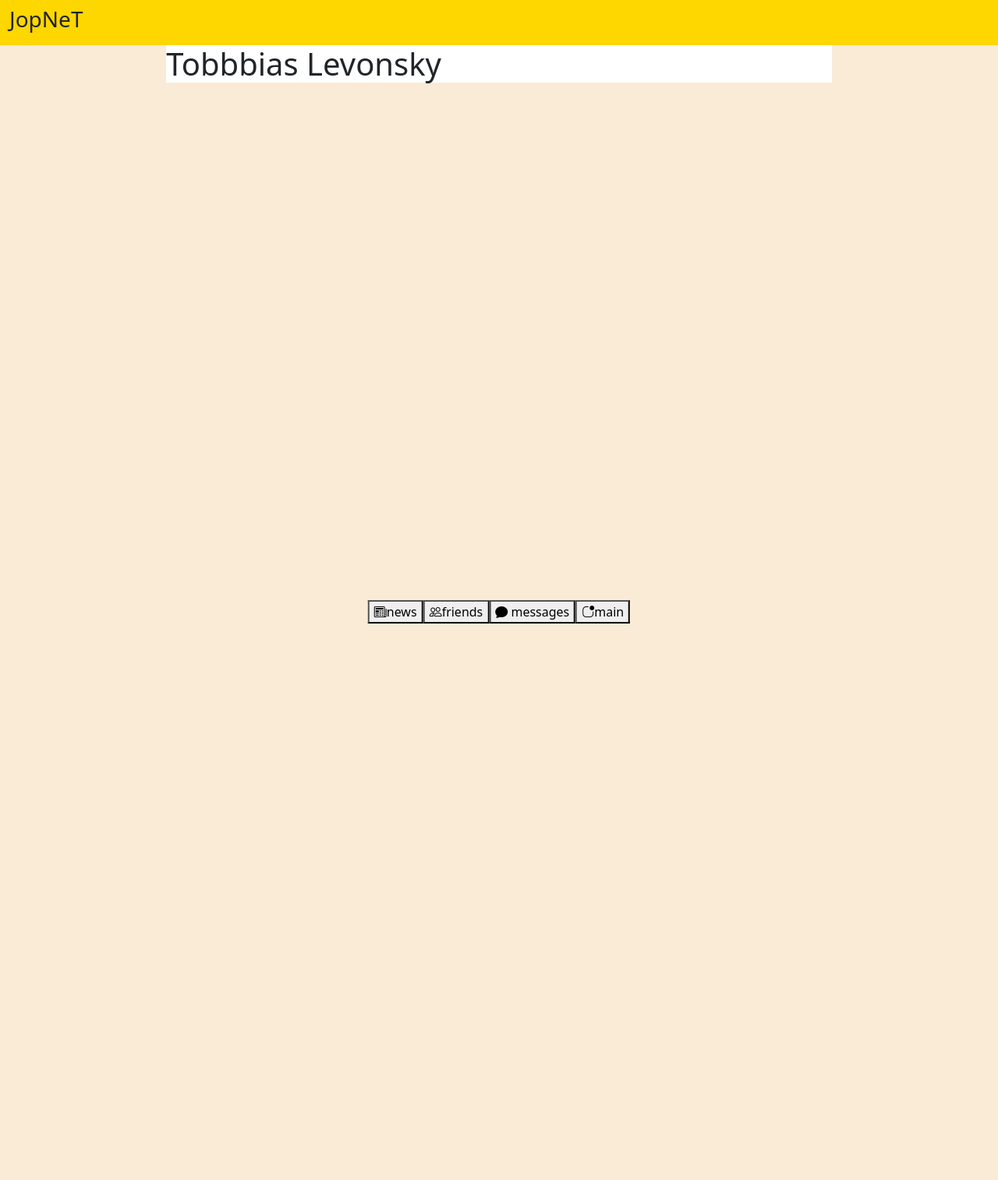
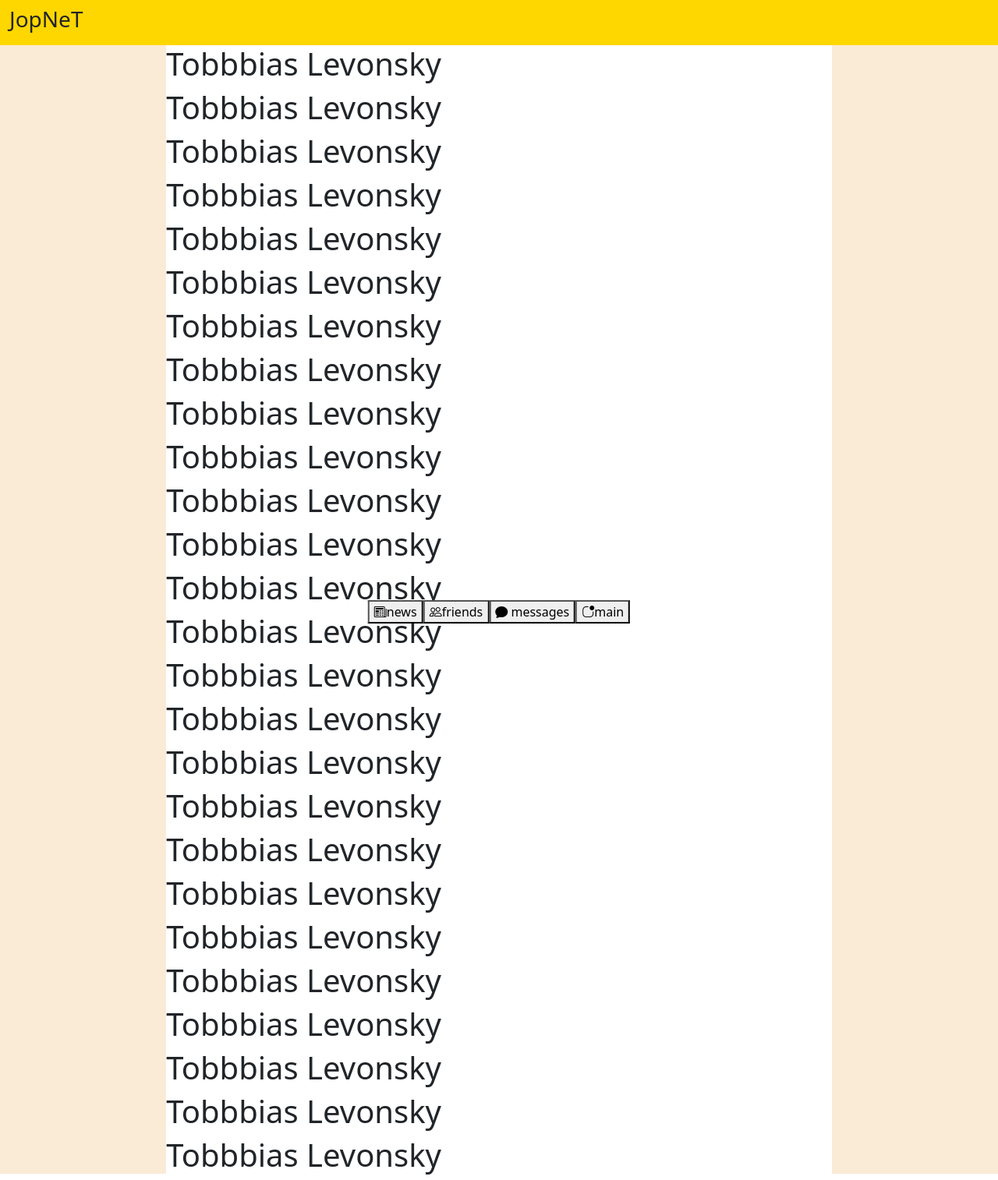
Before and after one commit to skyas123/JopNet, a Django app: page / in a window 1280 px wide. Shown: the whole page at 78% size. Before the commit the page ends 800 px from the top, so only its background shows below. Run offline with Django 3.2, Linux system fonts and the light colour scheme; some libraries are stand-ins or nearby versions.

Commit message:
задний фон теперь будет и при скроллинге ленты, кнопки меню зафиксированны на месте

```diff
--- a/JPT/templates/JPT/index.html
+++ b/JPT/templates/JPT/index.html
@@ -2,4 +2,29 @@
 
 {% block content %}
 <h1>Tobbbias Levonsky</h1>
+<h1>Tobbbias Levonsky</h1>
+<h1>Tobbbias Levonsky</h1>
+<h1>Tobbbias Levonsky</h1>
+<h1>Tobbbias Levonsky</h1>
+<h1>Tobbbias Levonsky</h1>
+<h1>Tobbbias Levonsky</h1>
+<h1>Tobbbias Levonsky</h1>
+<h1>Tobbbias Levonsky</h1>
+<h1>Tobbbias Levonsky</h1>
+<h1>Tobbbias Levonsky</h1>
+<h1>Tobbbias Levonsky</h1>
+<h1>Tobbbias Levonsky</h1>
+<h1>Tobbbias Levonsky</h1>
+<h1>Tobbbias Levonsky</h1>
+<h1>Tobbbias Levonsky</h1>
+<h1>Tobbbias Levonsky</h1>
+<h1>Tobbbias Levonsky</h1>
+<h1>Tobbbias Levonsky</h1>
+<h1>Tobbbias Levonsky</h1>
+<h1>Tobbbias Levonsky</h1>
+<h1>Tobbbias Levonsky</h1>
+<h1>Tobbbias Levonsky</h1>
+<h1>Tobbbias Levonsky</h1>
+<h1>Tobbbias Levonsky</h1>
+<h1>Tobbbias Levonsky</h1>
 {% endblock %}
--- a/JPT/templates/JPT/layout.html
+++ b/JPT/templates/JPT/layout.html
@@ -26,7 +26,7 @@
 
     <!--основной блок-->
      <main>
-         <div class="vh-100" style="background-color:antiquewhite">
+         <div class="vh-auto" style="background-color:antiquewhite">
          <div class="col-8 offset-2" style="background-color:white">
              {% block content %}
              {% endblock %}
@@ -35,7 +35,7 @@
      </main>
     <!--меню снизу-->
 
-    <div class="position-absolute bottom-0 start-50 translate-middle-x">
+    <div class="position-fixed bottom-0 start-50 translate-middle-x">
         <div class="btn-group">
 
             <button type="button" class="btn-default"><i class="bi bi-newspaper"></i>news</button>
```
